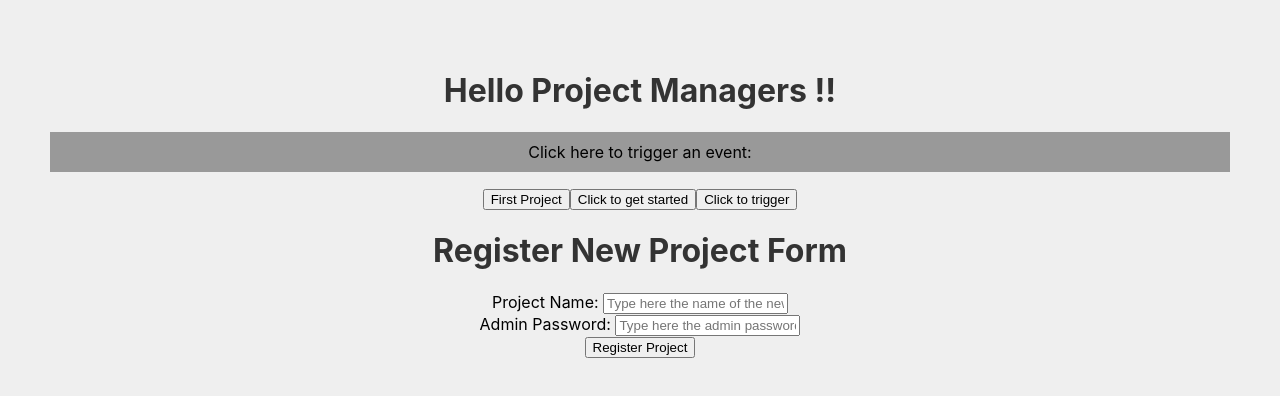
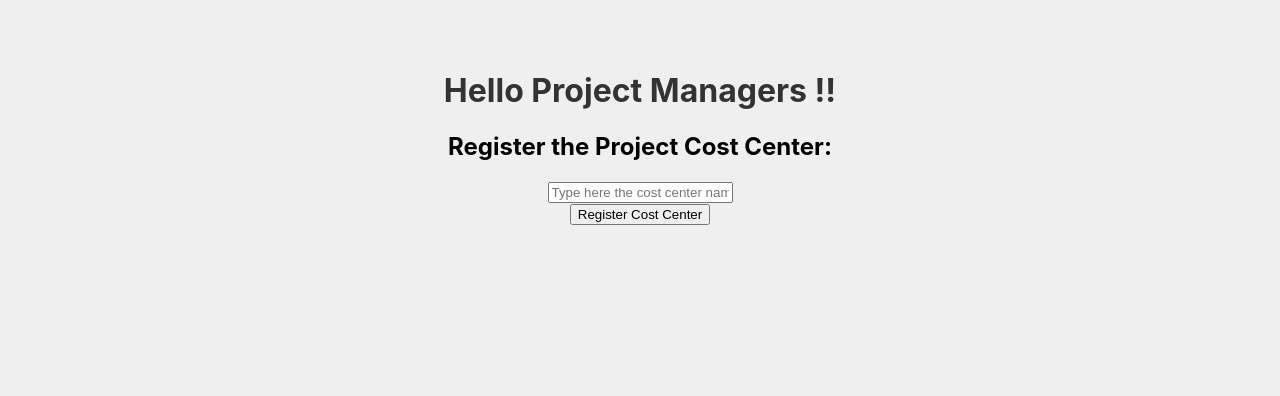
Before and after one commit to IAugustoMZ/reactjs_studies, a React (Create React App) app in the folder project-manager/: page / in a window 1280 px wide. Shown: the top 396 px of the page. Built offline with nearby package versions, Linux system fonts and the light colour scheme.

Commit message:
✨feature: implements conditional rendering

```diff
--- a/project-manager/src/App.js
+++ b/project-manager/src/App.js
@@ -5,6 +5,7 @@ import SayMyName from './components/SayMyName';
 import HelloWorld from './components/HelloWorld';
 import ClickEvent from './components/ClickEvent';
 import ProjectForm from './components/ProjectForm';
+import Conditional from './components/Conditional';
 
 function App() {
   const nome = 'Icaro, Zelioli';
@@ -21,8 +22,9 @@ function App() {
         photo="https://avatars.githubusercontent.com/u/42342168?v=4"/>
         <List /> */}
       {/* <ClickEvent /> */}
-      <ClickEvent project_name="React JS Studies"/>
-      <ProjectForm />
+      {/* <ClickEvent project_name="React JS Studies"/> */}
+      {/* <ProjectForm /> */}
+      <Conditional />
     </div>
 
 
--- /dev/null
+++ b/project-manager/src/components/Conditional.js
@@ -0,0 +1,33 @@
+import { useState } from "react";
+
+function Conditional() {
+
+    const [costCenterName, setCostCenterName] = useState('');
+    const [costCenterId, setCostCenterId] = useState('');
+
+    function registerCostCenter(event) {
+        event.preventDefault(); // Prevent the default form submission behavior
+        console.log("Registering new cost center...");
+        setCostCenterId(costCenterName.toLowerCase().replace(/\s+/g, '-'));
+        console.log("Cost Center ID:", costCenterId);
+
+    }
+
+    return (
+        <div>
+            <h2>Register the Project Cost Center:</h2>
+            <form>
+                <input type="text" placeholder="Type here the cost center name" onChange={(e) => setCostCenterName(e.target.value)}/>
+            </form>
+            <button type="submit" onClick={registerCostCenter}>Register Cost Center</button>
+            {costCenterId && (
+                <div>
+                    <h3>Cost Center ID: {costCenterId}</h3>
+                    <button onClick={() => setCostCenterId('')}>Clear Cost Center ID</button>
+                </div>
+            )}
+        </div>
+    )
+}
+
+export default Conditional
```
